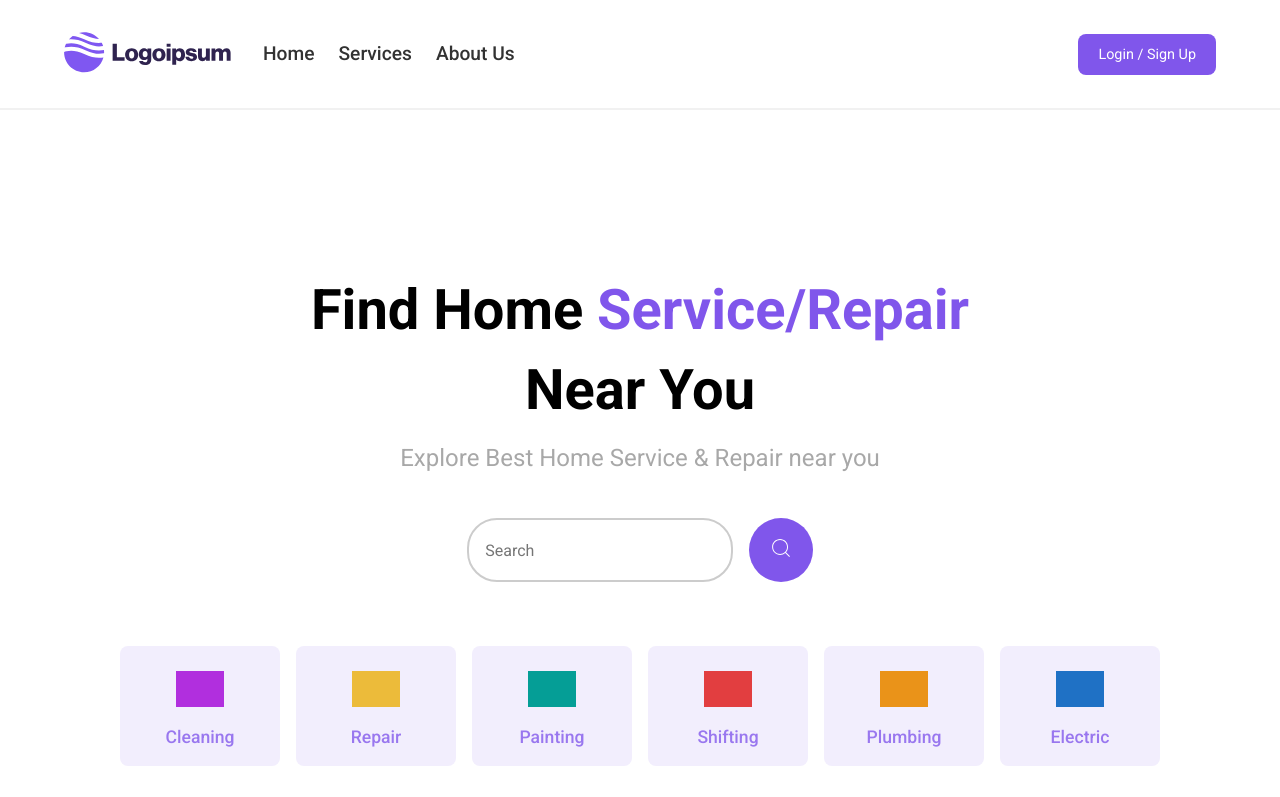
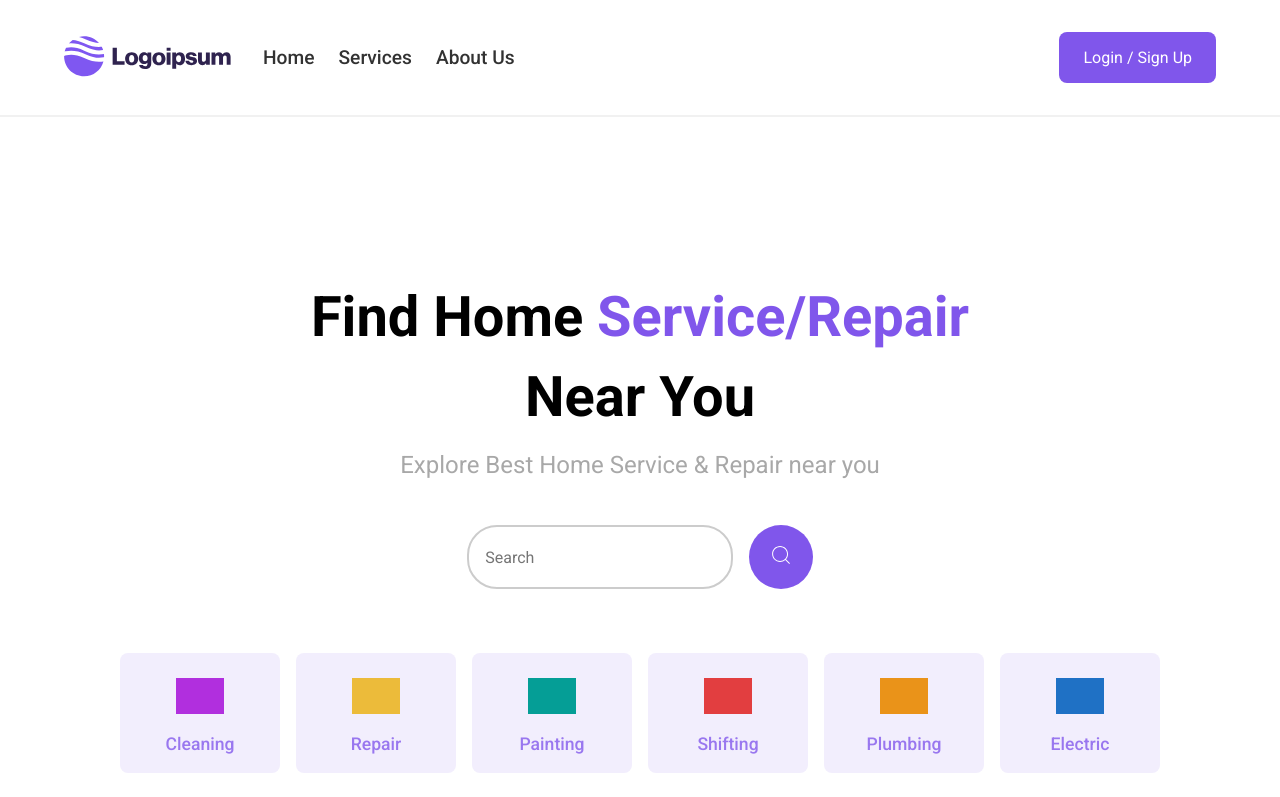
Before and after one commit to e6idijus/FEAC1, a React (Vite) app in the folder Home Service App/Frontend/: page / in a window 1280 px wide. Shown: the top 797 px of the page. Built offline with nearby package versions, Linux system fonts and the light colour scheme; grey boxes are pictures that could not be loaded.

Commit message:
Add Avatar to Topbar to show logged in user

```diff
--- a/Home Service App/Frontend/src/components/layout/Topbar.jsx
+++ b/Home Service App/Frontend/src/components/layout/Topbar.jsx
@@ -3,8 +3,12 @@ import { ROUTES } from "../../router/consts";
 import Button from "../common/Button";
 import styles from "./Topbar.module.scss";
 import Logo from "../../assets/logo.svg";
+import { useContext } from "react";
+import { UserContext } from "@/context/UserContext";
+import Avatar from "../common/Avatar";
 
 const Topbar = () => {
+  const { user } = useContext(UserContext);
   const navigate = useNavigate();
 
   const links = [
@@ -21,6 +25,7 @@ const Topbar = () => {
       label: "About Us",
     },
   ];
+
   return (
     <header className={styles.topbar}>
       <div className={styles.leftSide}>
@@ -43,7 +48,16 @@ const Topbar = () => {
         </nav>
       </div>
       <div className={styles.rightSide}>
-        <Button onClick={() => navigate(ROUTES.LOGIN)}>Login / Sign Up</Button>
+        {user ? (
+          <Avatar>{user.email[0]}</Avatar>
+        ) : (
+          <Button
+            onClick={() => navigate(ROUTES.LOGIN)}
+            large
+          >
+            Login / Sign Up
+          </Button>
+        )}
       </div>
     </header>
   );
```
